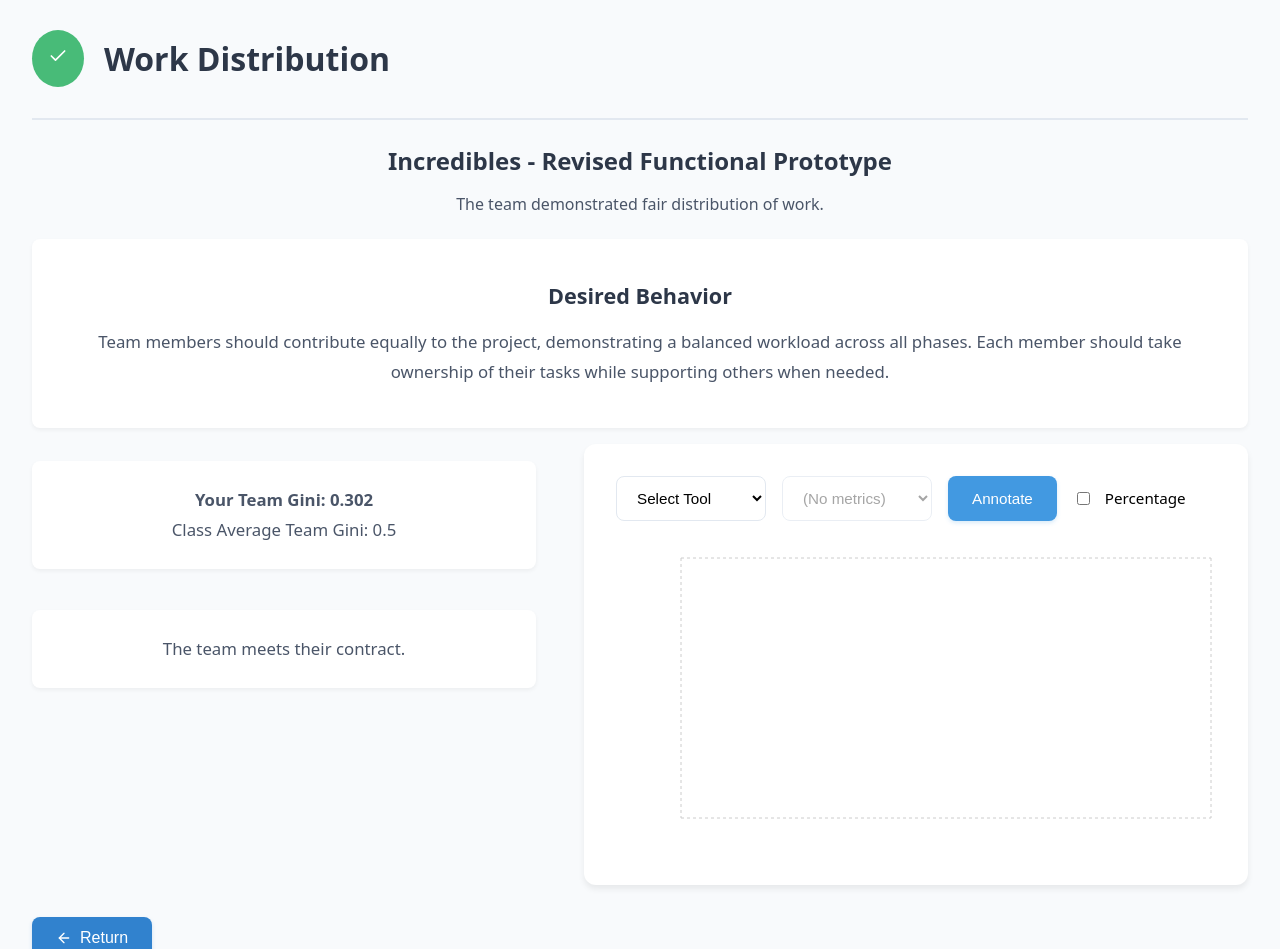
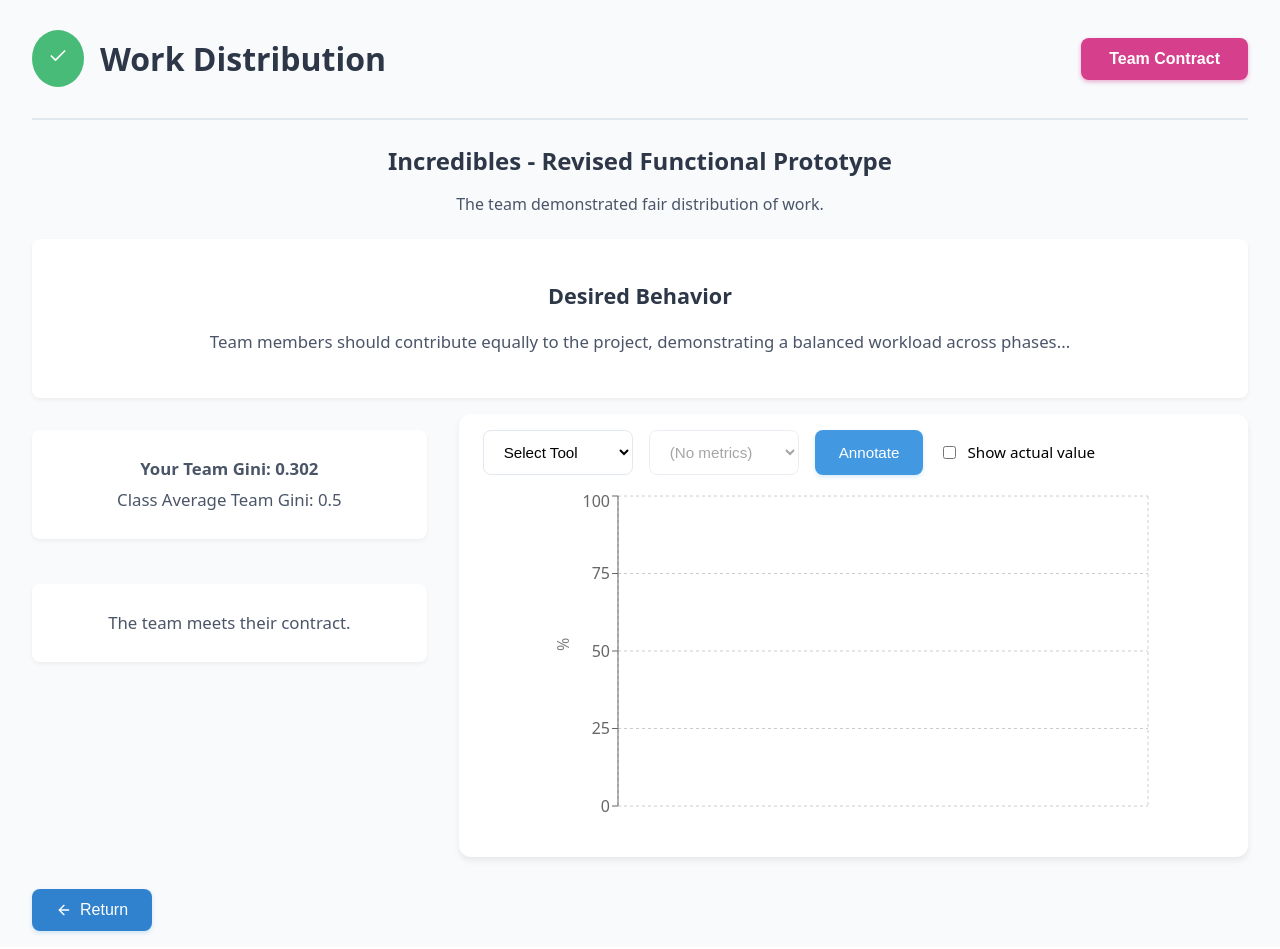
Before and after one commit to yifansong98/teamio, a React (Create React App) app in the folder team-dashboard/: page /workDistribution in a window 1280 px wide. Shown: the top 949 px of the page. Built offline with nearby package versions, Linux system fonts and the light colour scheme.

Commit message:
changes on work distribution

```diff
--- a/team-dashboard/src/pages/WorkDistribution/WorkDistribution.js
+++ b/team-dashboard/src/pages/WorkDistribution/WorkDistribution.js
@@ -6,23 +6,19 @@ import { ArrowLeft } from 'lucide-react';
 import WorkDistributionHeader from './WorkDistributionHeader';
 import WorkDistributionChartSection from './WorkDistributionChartSection';
 import TeamContractModal from './TeamContractModal';
-
 import styles from './WorkDistribution.module.css';
 
 export default function WorkDistribution() {
   const navigate = useNavigate();
-
   const [showTeamContract, setShowTeamContract] = useState(false);
 
-  // This object holds the user’s planned distribution for each tool
-  // e.g. { GoogleDocs: [...], GitHub: [...] }
+  // Holds planned data
   const [contractDataMap, setContractDataMap] = useState({});
 
   const handleReturnClick = () => {
     navigate('/');
   };
 
-  // Called by the modal on Save
   const handleSaveContract = (tool, plannedArray) => {
     setContractDataMap((prev) => ({
       ...prev,
@@ -32,46 +28,32 @@ export default function WorkDistribution() {
 
   return (
     <div className={styles.container}>
-      {/* Top heading and description */}
-      <WorkDistributionHeader />
+      {/* Pass a callback so the header's button can open the modal */}
+      <WorkDistributionHeader
+        onTeamContractClick={() => setShowTeamContract(true)}
+      />
 
-      {/* Extra descriptive text */}
       <h1 className={styles.subTitle}>Incredibles - Revised Functional Prototype</h1>
       <p className={styles.subDescription}>
         The team demonstrated fair distribution of work.
       </p>
 
-      {/* Explanation of desired behavior */}
       <div className={styles.desiredBehavior}>
         <h2 className={styles.behaviorTitle}>Desired Behavior</h2>
         <p className={styles.behaviorText}>
           Team members should contribute equally to the project, demonstrating a
-          balanced workload across all phases. Each member should take ownership
-          of their tasks while supporting others when needed.
+          balanced workload across phases...
         </p>
       </div>
 
-      {/* Chart area, Gini info, and controls */}
       <WorkDistributionChartSection contractDataMap={contractDataMap} />
 
-      {/* Return button at bottom-left */}
       <div className={styles.returnButtonContainer}>
         <button className={styles.backButton} onClick={handleReturnClick}>
           <ArrowLeft size={16} /> Return
         </button>
       </div>
 
-      {/* Button to open Team Contract Modal - top-level for convenience */}
-      <div className={styles.topRightContainer}>
-        <button
-          className={styles.button}
-          onClick={() => setShowTeamContract(true)}
-        >
-          Team Contract
-        </button>
-      </div>
-
-      {/* Conditionally render the contract modal */}
       {showTeamContract && (
         <TeamContractModal
           onClose={() => setShowTeamContract(false)}
--- a/team-dashboard/src/pages/WorkDistribution/WorkDistribution.module.css
+++ b/team-dashboard/src/pages/WorkDistribution/WorkDistribution.module.css
@@ -1,8 +1,7 @@
 /* src/pages/WorkDistribution/WorkDistribution.module.css */
 
-/* PAGE CONTAINER */
 .container {
-    position: relative; /* so we can place .topRightContainer absolutely if we want */
+    position: relative;
     padding: 1rem 2rem;
     max-width: 100%;
     margin: 0;
@@ -10,11 +9,11 @@
     background-color: #f8fafc;
   }
 
-  /* HEADER SECTION */
+  /* HEADER: space-between for leftHeading & top-right button */
   .header {
     display: flex;
     align-items: center;
-    gap: 1rem;
+    justify-content: space-between;
     margin-bottom: 1.5rem;
     border-bottom: 2px solid #e2e8f0;
     padding-bottom: 1rem;
@@ -29,15 +28,33 @@
     font-size: 2rem;
     color: #2d3748;
     font-weight: 600;
+    margin-left: 0.5rem;
   }
 
   .iconwrapper {
     padding: 1rem;
     border-radius: 50%;
-    margin-right: 20px;
+    margin-right: 0.5rem;
   }
 
-  /* Additional headings or descriptions below header */
+  /* Make the Team Contract button more salient (bigger, different color) */
+  .teamContractButton {
+    padding: 0.75rem 1.75rem;
+    font-size: 1rem;
+    font-weight: 600;
+    border: none;
+    border-radius: 0.5rem;
+    background-color: #d53f8c; /* e.g. pinkish color */
+    color: white;
+    cursor: pointer;
+    transition: all 0.2s;
+    box-shadow: 0 2px 4px rgba(213, 63, 140, 0.4);
+  }
+  .teamContractButton:hover {
+    background-color: #b83280;
+    transform: translateY(-1px);
+  }
+
   .subTitle {
     font-size: 1.5rem;
     color: #2d3748;
@@ -49,7 +66,6 @@
     margin-bottom: 1.5rem;
   }
 
-  /* 'Desired Behavior' box */
   .desiredBehavior {
     margin-bottom: 1rem;
     background-color: white;
@@ -57,6 +73,7 @@
     border-radius: 0.5rem;
     box-shadow: 0 2px 4px rgba(0, 0, 0, 0.05);
   }
+
   .behaviorTitle {
     font-size: 1.35rem;
     color: #2d3748;
@@ -69,19 +86,19 @@
     font-size: 1.05rem;
   }
 
-  /* MAIN CONTENT: left & right columns for the chart */
+  /* MAIN CONTENT: we do a 1/3 - 2/3 grid */
   .mainContent {
     display: grid;
-    grid-template-columns: 1fr 1fr;
-    gap: 3rem;
+    grid-template-columns: 1fr 2fr; /* 1/3 for left, 2/3 for right */
+    gap: 2rem;
+    margin-top: 1rem;
     align-items: start;
-    margin-top: 1rem;
   }
 
   .leftSection {
     display: flex;
     flex-direction: column;
-    gap: 0.5rem;
+    gap: 0.75rem;
   }
 
   .paragraph {
@@ -91,21 +108,22 @@
     background-color: white;
     padding: 1.5rem;
     border-radius: 0.5rem;
-    box-shadow: 0 2px 4px rgba(0, 0, 0, 0.05);
+    box-shadow: 0 2px 4px rgba(0,0,0,0.05);
     font-size: 1.05rem;
   }
 
+  /* The right side for chart + controls */
   .rightSection {
     background-color: #fff;
-    padding: 2rem;
+    padding: 1rem 1.5rem;
     border-radius: 0.75rem;
-    box-shadow: 0 4px 6px rgba(0, 0, 0, 0.07);
+    box-shadow: 0 4px 6px rgba(0,0,0,0.07);
   }
 
   .controls {
     display: flex;
     gap: 1rem;
-    margin-bottom: 2rem;
+    margin-bottom: 1rem;
     flex-wrap: wrap;
   }
 
@@ -122,13 +140,6 @@
   .select:focus {
     border-color: #3182ce;
     box-shadow: 0 0 0 3px rgba(49, 130, 206, 0.1);
-  }
-
-  .checkboxContainer {
-    display: flex;
-    align-items: center;
-    gap: 0.75rem;
-    font-size: 0.95rem;
   }
 
   .button {
@@ -148,13 +159,23 @@
     transform: translateY(-1px);
   }
 
-  /* Return button container at bottom-left */
+  .checkboxContainer {
+    display: flex;
+    align-items: center;
+    gap: 0.5rem;
+    font-size: 0.95rem;
+  }
+
+  .chartContainer {
+    display: flex;
+    justify-content: center; /* center the chart horizontally */
+  }
+
   .returnButtonContainer {
     display: flex;
     justify-content: flex-start;
     margin-top: 2rem;
   }
-
   .backButton {
     display: flex;
     align-items: center;
@@ -175,10 +196,3 @@
     background-color: #2c5282;
     transform: translateY(-1px);
   }
-
-  /* A container to place the \"Team Contract\" button, top-right of the page. */
-  .topRightContainer {
-    display: flex;
-    justify-content: flex-end;
-    margin-top: 1rem;
-  }
--- a/team-dashboard/src/pages/WorkDistribution/WorkDistributionChartSection.js
+++ b/team-dashboard/src/pages/WorkDistribution/WorkDistributionChartSection.js
@@ -9,10 +9,12 @@ import {
   Tooltip,
   ErrorBar,
 } from 'recharts';
-
 import styles from './WorkDistribution.module.css';
 
-// Actual data from your existing code
+/**
+ * Full data set for each tool and its metrics.
+ * We provide an empty array if tool/metric not found.
+ */
 const chartDataMap = {
   '': {
     '': [],
@@ -59,7 +61,10 @@ const chartDataMap = {
   },
 };
 
-// Helper for available metrics
+/**
+ * Returns the list of metric keys (e.g. ["edits","words","comments"]).
+ * If the tool doesn't exist, we return an empty array to avoid crashes.
+ */
 function getMetricsForTool(tool) {
   if (!tool || !chartDataMap[tool]) {
     return [];
@@ -70,9 +75,9 @@ function getMetricsForTool(tool) {
 export default function WorkDistributionChartSection({ contractDataMap }) {
   const [selectedTool, setSelectedTool] = useState('');
   const [selectedMetric, setSelectedMetric] = useState('');
-  const [showPercentage, setShowPercentage] = useState(false);
+  const [showActualValue, setShowActualValue] = useState(false);
 
-  // Update the metric dropdown if tool changes
+  // Whenever the tool changes, pick its first metric (if any)
   useEffect(() => {
     if (!selectedTool) {
       setSelectedMetric('');
@@ -86,15 +91,27 @@ export default function WorkDistributionChartSection({ contractDataMap }) {
     }
   }, [selectedTool]);
 
-  // Actual data
+  /**
+   * Safely retrieve the base data array for the current tool+metric.
+   * If anything is missing, we return an empty array to avoid .map() errors.
+   */
   const baseData = (() => {
-    const dataForTool = chartDataMap[selectedTool] || {};
-    return dataForTool[selectedMetric] || [];
+    if (!selectedTool) return [];
+    const dataForTool = chartDataMap[selectedTool];
+    if (!dataForTool) return [];
+    const dataForMetric = dataForTool[selectedMetric];
+    if (!Array.isArray(dataForMetric)) return [];
+    return dataForMetric;
   })();
 
-  // Possibly convert actual data to percentage if showPercentage is on
+  /**
+   * If showActualValue is false, we convert actual data to a % of the total.
+   * Otherwise, we leave them as raw values.
+   */
   const actualData = (() => {
-    if (!showPercentage || baseData.length === 0) return baseData;
+    if (showActualValue || baseData.length === 0) {
+      return baseData;
+    }
     const total = baseData.reduce((sum, item) => sum + item.value, 0);
     if (!total) return baseData;
     return baseData.map((item) => ({
@@ -103,23 +120,28 @@ export default function WorkDistributionChartSection({ contractDataMap }) {
     }));
   })();
 
-  // Contract data for the selected tool (if any)
+  // The user's planned/contract distribution for the selected tool
   const plannedData = contractDataMap[selectedTool] || [];
 
-  // Possibly also convert planned data to percentage
-  const plannedDataPercent = (() => {
-    if (!showPercentage || plannedData.length === 0) return plannedData;
-    const total = plannedData.reduce((sum, item) => sum + item.value, 0);
+  // Also convert planned data to % if showActualValue is false
+  const plannedDataConverted = (() => {
+    if (showActualValue || plannedData.length === 0) {
+      return plannedData;
+    }
+    const total = plannedData.reduce((sum, i) => sum + i.value, 0);
     if (!total) return plannedData;
-    return plannedData.map((item) => ({
-      ...item,
-      value: Math.round((item.value / total) * 100),
+    return plannedData.map((i) => ({
+      ...i,
+      value: Math.round((i.value / total) * 100),
     }));
   })();
 
-  // Merge actual + planned for side-by-side bars
+  /**
+   * Merge actualData + plannedData for side-by-side bars, matching by "name".
+   * If planned is missing a name, default to 0/0.
+   */
   const mergedData = actualData.map((act) => {
-    const plan = plannedDataPercent.find((p) => p.name === act.name) || {
+    const plan = plannedDataConverted.find((p) => p.name === act.name) || {
       value: 0,
       errorVal: 0,
     };
@@ -131,7 +153,9 @@ export default function WorkDistributionChartSection({ contractDataMap }) {
     };
   });
 
-  // Check if team meets contract: actualVal in [plannedVal - errorVal, plannedVal + errorVal]
+  /**
+   * Determine if the actualVal is within [plannedVal ± errorVal] for all members
+   */
   const meetsContract = mergedData.every((item) => {
     const lower = Math.max(0, item.plannedVal - item.errorVal);
     const upper = item.plannedVal + item.errorVal;
@@ -142,20 +166,22 @@ export default function WorkDistributionChartSection({ contractDataMap }) {
     ? 'The team meets their contract.'
     : 'The team does NOT meet their contract.';
 
+  // Y-axis domain depends on whether we are showing raw values or percentages
+  const yDomain = showActualValue ? ['auto', 'auto'] : [0, 100];
+  const yLabel = showActualValue ? 'Value' : '%';
+
   return (
     <div className={styles.mainContent}>
-      {/* Left side: Gini or other explanation */}
+      {/* Left (1/3) */}
       <div className={styles.leftSection}>
         <p className={styles.paragraph}>
           <b>Your Team Gini: 0.302</b> <br />
           Class Average Team Gini: 0.5
         </p>
-        <p className={styles.paragraph}>
-          {subscriptionText}
-        </p>
+        <p className={styles.paragraph}>{subscriptionText}</p>
       </div>
 
-      {/* Right side: controls + chart */}
+      {/* Right (2/3) */}
       <div className={styles.rightSection}>
         <div className={styles.controls}>
           <select
@@ -186,45 +212,34 @@ export default function WorkDistributionChartSection({ contractDataMap }) {
             </select>
           )}
 
-          <button
-            className={styles.button}
-            onClick={() => {
-              /* just a no-op placeholder */
-            }}
-          >
+          <button className={styles.button}>
             Annotate
           </button>
 
           <div className={styles.checkboxContainer}>
             <input
               type="checkbox"
-              id="percentage"
-              checked={showPercentage}
-              onChange={(e) => setShowPercentage(e.target.checked)}
+              id="showActualValue"
+              checked={showActualValue}
+              onChange={(e) => setShowActualValue(e.target.checked)}
             />
-            <label htmlFor="percentage">Percentage</label>
+            <label htmlFor="showActualValue">Show actual value</label>
           </div>
         </div>
 
-        {/* Side-by-side bar chart with error bar on planned distribution */}
-        <BarChart width={600} height={300} data={mergedData}>
+        <div className={styles.chartContainer}>
+          <BarChart width={600} height={350} data={mergedData}>
             <CartesianGrid strokeDasharray="3 3" />
             <XAxis dataKey="name" />
-          <YAxis domain={showPercentage ? [0, 100] : ['auto', 'auto']} />
+            <YAxis domain={yDomain} label={{ value: yLabel, angle: -90, position: 'insideLeft' }} />
             <Tooltip />
-          {/* Actual bar */}
             <Bar dataKey="actualVal" fill="#3182ce" name="Actual" radius={[4, 4, 0, 0]} />
-          {/* Planned bar + error range */}
             <Bar dataKey="plannedVal" fill="#48bb78" name="Contract" radius={[4, 4, 0, 0]}>
-            <ErrorBar
-              dataKey="errorVal"
-              stroke="red"
-              strokeWidth={2}
-              width={4}
-            />
+              <ErrorBar dataKey="errorVal" stroke="red" strokeWidth={2} width={4} />
             </Bar>
           </BarChart>
         </div>
       </div>
+    </div>
   );
 }
--- a/team-dashboard/src/pages/WorkDistribution/WorkDistributionHeader.js
+++ b/team-dashboard/src/pages/WorkDistribution/WorkDistributionHeader.js
@@ -3,7 +3,7 @@ import React from 'react';
 import { Check } from 'lucide-react';
 import styles from './WorkDistribution.module.css';
 
-export default function WorkDistributionHeader() {
+export default function WorkDistributionHeader({ onTeamContractClick }) {
   return (
     <header className={styles.header}>
       <div className={styles.leftHeading}>
@@ -12,6 +12,14 @@ export default function WorkDistributionHeader() {
         </div>
         <h1 className={styles.title}>Work Distribution</h1>
       </div>
+
+      {/* Button on the right, more salient style */}
+      <button
+        className={styles.teamContractButton}
+        onClick={onTeamContractClick}
+      >
+        Team Contract
+      </button>
     </header>
   );
 }
```
Also changed, not shown: team-dashboard/src/pages/WorkDistribution/TeamContractModal.js (+59 -33 lines), team-dashboard/src/pages/WorkDistribution/TeamContractModal.module.css (+68 -13 lines). Lines whose indentation alone changed are shown as unchanged.
